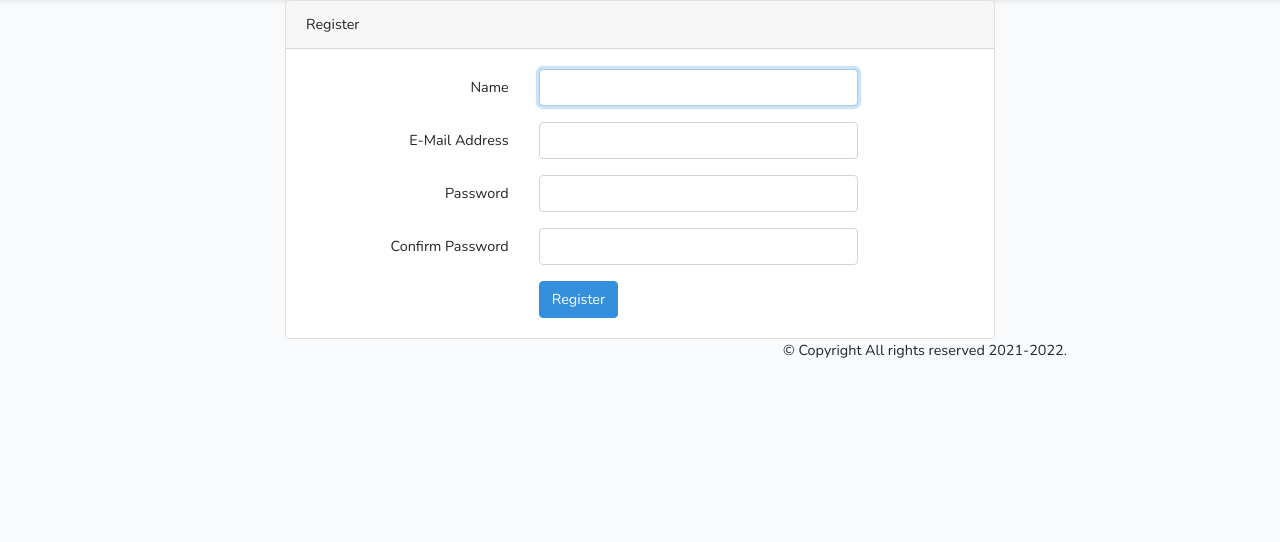
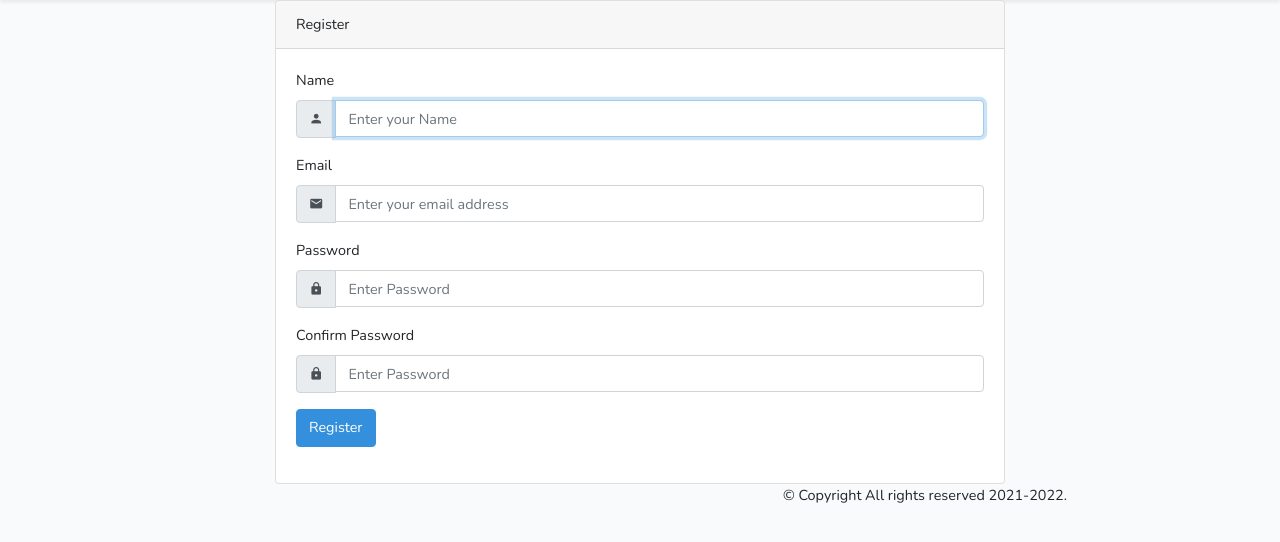
Before and after one commit to idiab1/railway_reservation_tickets_system, a Laravel app: page /register in a window 1280 px wide. Shown: the part 59-601 px from the top of the page. Run offline with Laravel 8, Linux system fonts and the light colour scheme; data that the repository does not hold is empty; settings files or empty folders that the repository lacks are supplied; some libraries are stand-ins or nearby versions.

Commit message:
add title for register page then edit on layout then add icon for each of input field

```diff
--- a/resources/lang/en/site.php
+++ b/resources/lang/en/site.php
@@ -25,10 +25,11 @@ return [
     'register' => 'Register',
     'email' => 'Email',
     'password' => 'Password',
+    'confirm_password' => 'Confirm Password',
     'english' => 'English',
     'arabic' => 'Arabic',
     'remember_me' => 'Remember Me',
-
+    'forgot_password' => 'Forgot Your Password?',
 
     // Buttons
     'send' => 'Send',
--- a/resources/views/auth/register.blade.php
+++ b/resources/views/auth/register.blade.php
@@ -1,4 +1,9 @@
 @extends('layouts.app')
+
+{{-- Title --}}
+@section('title')
+    {{ trans('site.register') }}
+@endsection
 
 {{-- Header --}}
 @section('header')
@@ -7,77 +12,131 @@
 
 {{-- Main Content --}}
 @section('content')
-<div class="container">
+
+<!-- Register Page -->
+<section class="register-page">
     <div class="row justify-content-center">
         <div class="col-md-8">
-            <div class="card">
-                <div class="card-header">{{ __('Register') }}</div>
+            <!-- Sign Card -->
+            <div class="card sign-card">
+                <!-- Card Header -->
+                <div class="card-header">{{ trans('site.register') }}</div>
 
+                <!-- card body -->
                 <div class="card-body">
                     <form method="POST" action="{{ route('register') }}">
                         @csrf
 
-                        <div class="form-group row">
-                            <label for="name" class="col-md-4 col-form-label text-md-right">{{ __('Name') }}</label>
+                        <!-- Name -->
+                        <div class="form-group">
+                            <label for="name">{{ trans('site.name') }}</label>
+                            <div class="input-group mb-3">
+                                <div class="input-group-prepend">
+                                    <!-- Icon -->
+                                    <span class="input-group-text" id="name">
+                                        <i class="mdi mdi-account"></i>
+                                    </span>
+                                </div>
 
-                            <div class="col-md-6">
-                                <input id="name" type="text" class="form-control @error('name') is-invalid @enderror" name="name" value="{{ old('name') }}" required autocomplete="name" autofocus>
+                                <!-- Input name field -->
+                                <input id="name" type="name" class="form-control @error('name') is-invalid @enderror"
+                                    name="name" value="{{ old('name') }}" required autocomplete="name" autofocus
+                                    placeholder="{{trans('site.enter_name')}}" aria-describedby="name" aria-label="name" >
 
                                 @error('name')
+                                    <!-- If session has error type name -->
                                     <span class="invalid-feedback" role="alert">
                                         <strong>{{ $message }}</strong>
                                     </span>
                                 @enderror
                             </div>
+
                         </div>
 
-                        <div class="form-group row">
-                            <label for="email" class="col-md-4 col-form-label text-md-right">{{ __('E-Mail Address') }}</label>
+                        <!-- Email Address -->
+                        <div class="form-group">
+                            <label for="email">{{ trans('site.email') }}</label>
+                            <div class="input-group mb-3">
+                                <div class="input-group-prepend">
+                                    <!-- Icon -->
+                                    <span class="input-group-text" id="email">
+                                        <i class="mdi mdi-email"></i>
+                                    </span>
+                                </div>
 
-                            <div class="col-md-6">
-                                <input id="email" type="email" class="form-control @error('email') is-invalid @enderror" name="email" value="{{ old('email') }}" required autocomplete="email">
+                                <!-- Input email field -->
+                                <input id="email" type="email" class="form-control @error('email') is-invalid @enderror"
+                                    name="email" value="{{ old('email') }}" required autocomplete="email"
+                                    placeholder="{{trans('site.enter_email')}}" aria-describedby="email" aria-label="email" >
 
                                 @error('email')
+                                    <!-- If session has error type email -->
                                     <span class="invalid-feedback" role="alert">
                                         <strong>{{ $message }}</strong>
                                     </span>
                                 @enderror
                             </div>
+
                         </div>
 
-                        <div class="form-group row">
-                            <label for="password" class="col-md-4 col-form-label text-md-right">{{ __('Password') }}</label>
+                        <!-- Password -->
+                        <div class="form-group">
+                            <label for="password">{{ trans('site.password') }}</label>
+                            <div class="input-group mb-3">
+                                <div class="input-group-prepend">
+                                    <!-- Icon -->
+                                    <span class="input-group-text" id="password">
+                                        <i class="mdi mdi-lock"></i>
+                                    </span>
+                                </div>
 
-                            <div class="col-md-6">
-                                <input id="password" type="password" class="form-control @error('password') is-invalid @enderror" name="password" required autocomplete="new-password">
+                                <!-- Input password field -->
+                                <input id="password" type="password" class="form-control @error('password') is-invalid @enderror"
+                                    name="password" required autocomplete="new-password"
+                                    placeholder="{{trans('site.enter_password')}}" aria-describedby="password" aria-label="password" >
 
                                 @error('password')
+                                    <!-- If session has error type password -->
                                     <span class="invalid-feedback" role="alert">
                                         <strong>{{ $message }}</strong>
                                     </span>
                                 @enderror
                             </div>
+
                         </div>
 
-                        <div class="form-group row">
-                            <label for="password-confirm" class="col-md-4 col-form-label text-md-right">{{ __('Confirm Password') }}</label>
+                        <!-- Confirm Password -->
+                        <div class="form-group">
+                            <label for="password-confirm">{{ trans('site.confirm_password') }}</label>
+                            <div class="input-group mb-3">
+                                <div class="input-group-prepend">
+                                    <!-- Icon -->
+                                    <span class="input-group-text" id="password-confirm">
+                                        <i class="mdi mdi-lock"></i>
+                                    </span>
+                                </div>
 
-                            <div class="col-md-6">
-                                <input id="password-confirm" type="password" class="form-control" name="password_confirmation" required autocomplete="new-password">
+                                <!-- Input password confirmation field -->
+                                <input id="password_confirmation" type="password" class="form-control"
+                                    name="password_confirmation" required autocomplete="password_confirmation"
+                                    placeholder="{{trans('site.enter_password')}}"
+                                    aria-describedby="password_confirmation" aria-label="password_confirmation" >
                             </div>
+
                         </div>
 
-                        <div class="form-group row mb-0">
-                            <div class="col-md-6 offset-md-4">
-                                <button type="submit" class="btn btn-primary">
-                                    {{ __('Register') }}
-                                </button>
-                            </div>
+                        <!-- Button  -->
+                        <div class="form-group">
+                            <button type="submit" class="btn btn-primary crayons-btn">
+                                {{ trans('site.register') }}
+                            </button>
                         </div>
                     </form>
                 </div>
             </div>
         </div>
     </div>
-</div>
+</section>
+
+
 @endsection
```
